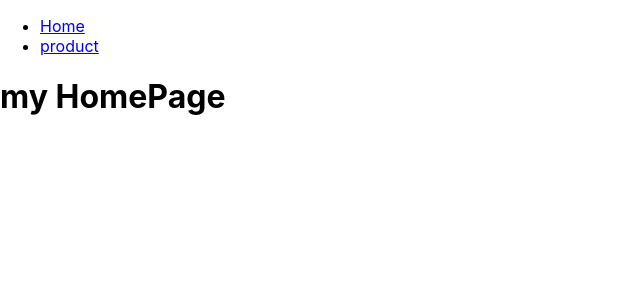
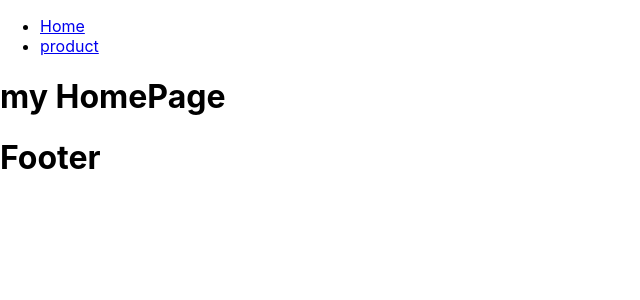
Before and after one commit to G2-tech-intern/Store-project, a React (Create React App) app in the folder frontend/: page / in a window 1280 px wide. Shown: the top 300 px of the page, without its empty margins (0-640 px from the left). Built offline with nearby package versions, Linux system fonts and the light colour scheme.

Commit message:
init footer

```diff
--- /dev/null
+++ b/frontend/src/components/Footer.js
@@ -0,0 +1,5 @@
+function Footer() {
+    return <h1>Footer</h1>
+}
+
+export default Footer  ;
--- a/frontend/src/pages/Root.js
+++ b/frontend/src/pages/Root.js
@@ -1,10 +1,12 @@
 import { Outlet } from "react-router-dom";
 import MainNavigation from "../components/MainNavigation";
+import Footer from "../components/Footer";
 
 function RootLayout() {
     return <>
     <MainNavigation/>
     <Outlet/>
+    <Footer/>
 
     </>
 }
```
